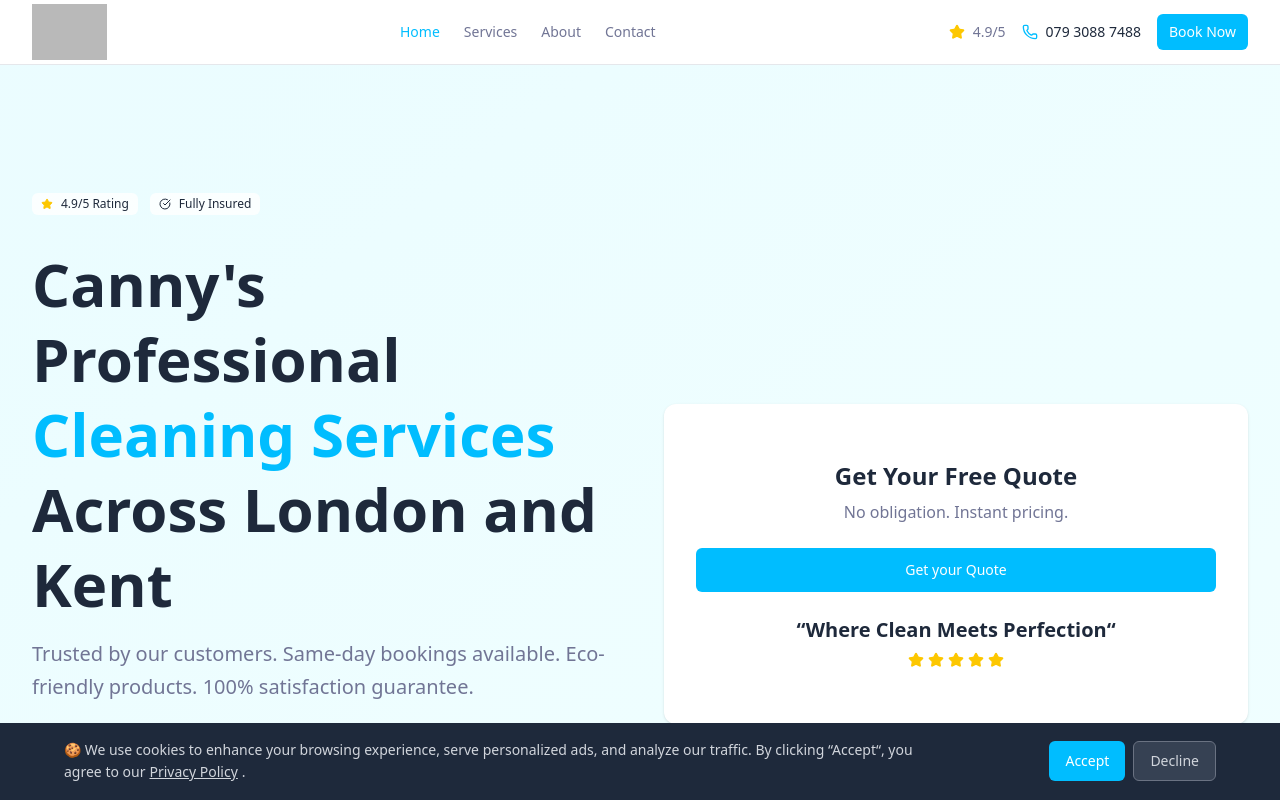
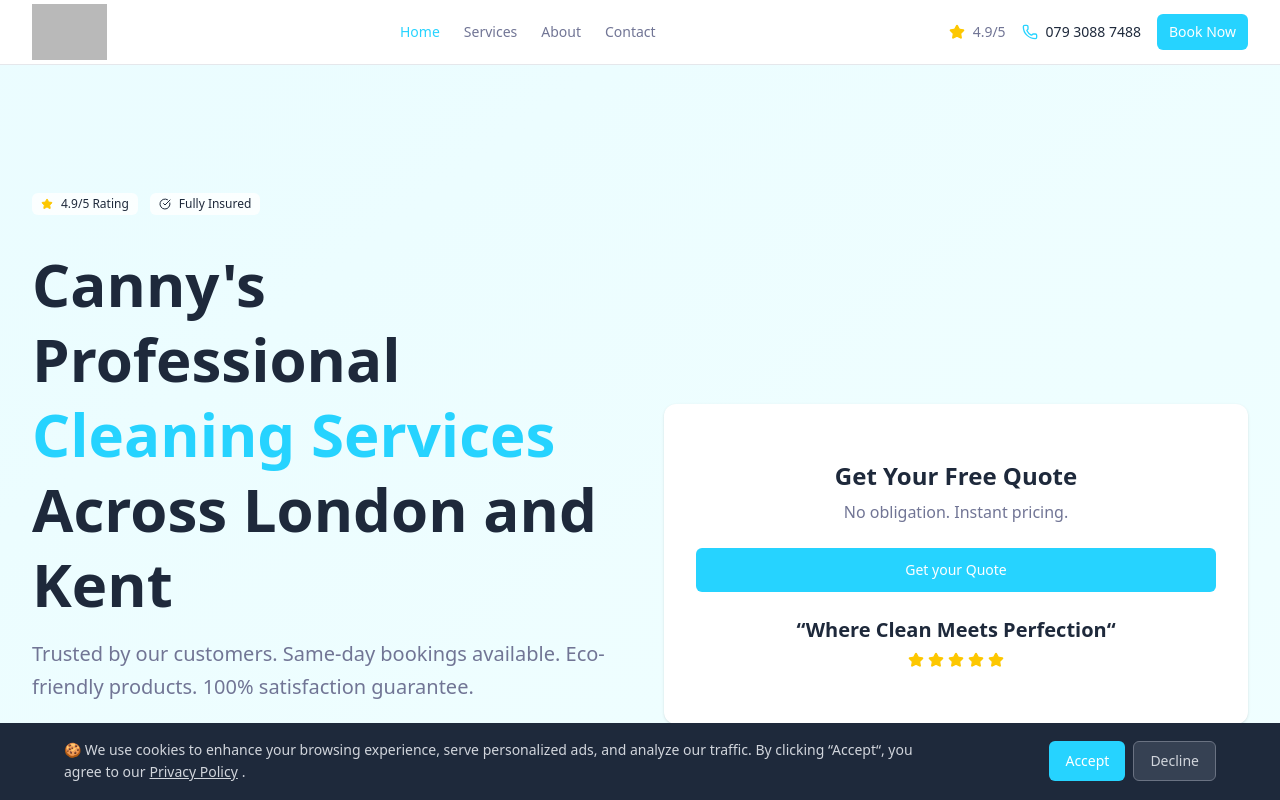
Before and after one commit to ayomidekappo12/canny-s, a Next.js app: page / in a window 1280 px wide. Shown: the top 800 px of the page. Built offline with nearby package versions, Linux system fonts and the light colour scheme; grey boxes are pictures that could not be loaded.

Commit message:
fixed brand color error

```diff
--- a/src/app/globals.css
+++ b/src/app/globals.css
@@ -54,7 +54,7 @@
     --popover: oklch(1 0 0);
     --popover-foreground: oklch(0.35 0.07 278);
 
-    --primary: oklch(0.7476 0.2016 233.98);
+    --primary: oklch(0.8045 0.1416 221.05);
     --primary-foreground: oklch(1 0 0);
     --canny-black: oklch(0.1591 0 0);
 
```
